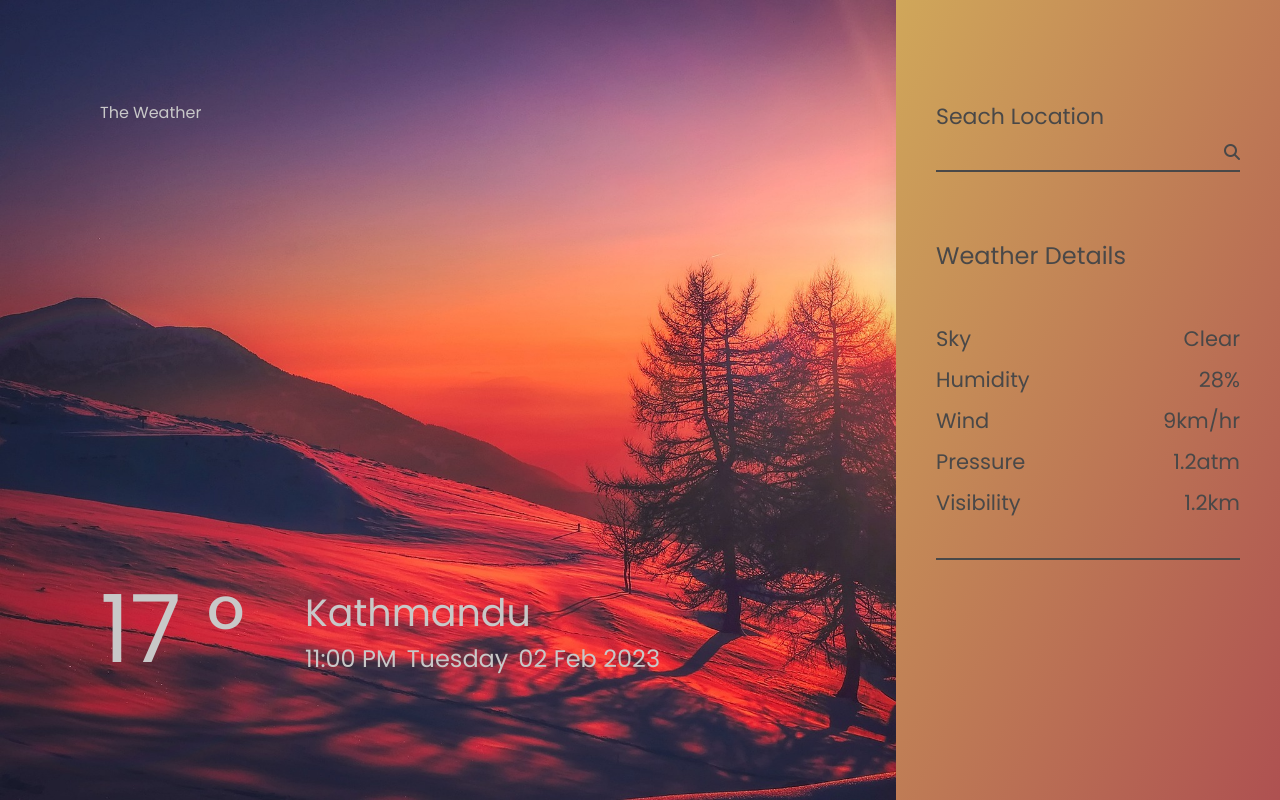
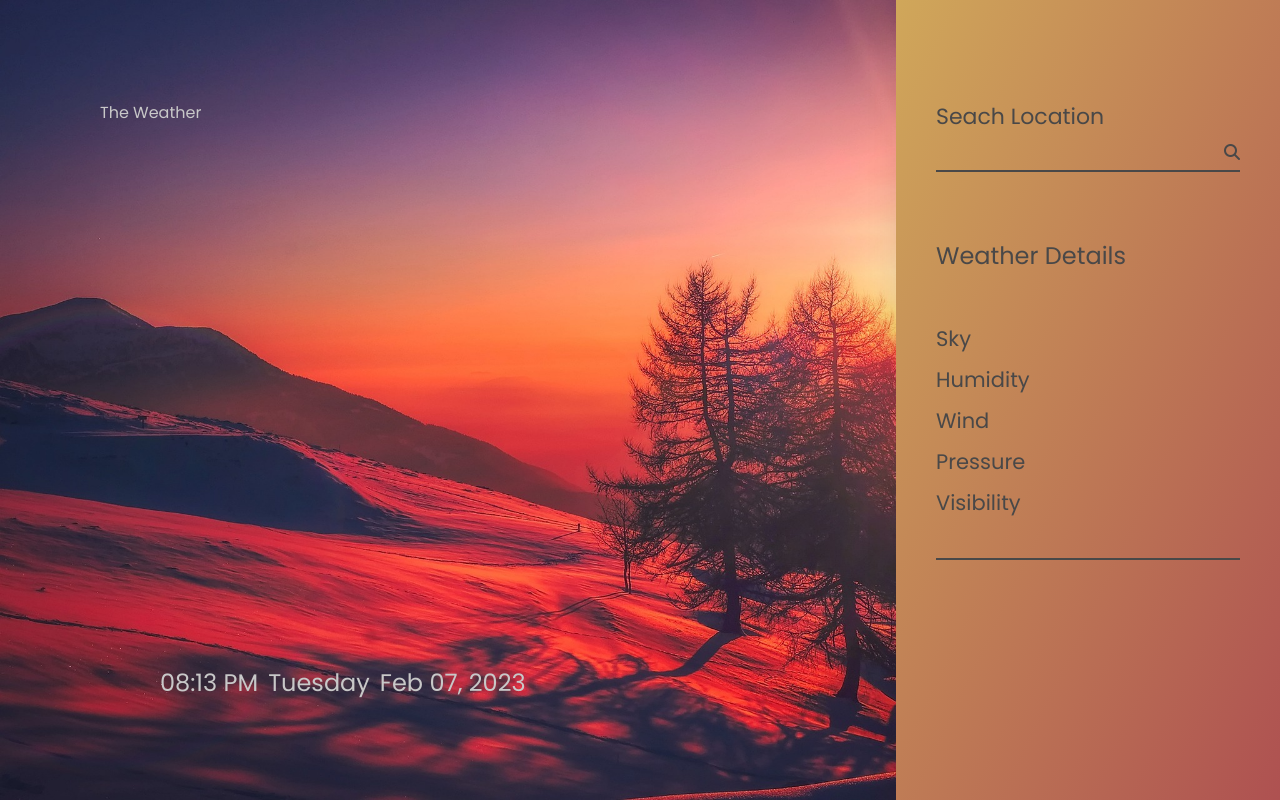
Before and after one commit to thebibeksah/weatherapp, a plain HTML site: page index.html in a window 1280 px wide. Drawn offline with Linux system fonts and the light colour scheme.

Commit message:
Remove default values

```diff
--- a/index.html
+++ b/index.html
@@ -14,14 +14,14 @@
           <div class="title"><span>The Weather</span></div>
           <div class="weather-info">
             <div class="temp">
-              <span id="temp">17&nbsp;&deg;</span>
+              <span id="temp"></span>
             </div>
             <div class="info">
-              <div class="address" id="cityoutput">Kathmandu</div>
+              <div class="address" id="cityoutput"></div>
               <div class="more-info">
-                <div class="time">11:00 PM</div>
-                <div class="day">Tuesday</div>
-                <div class="date">02 Feb 2023</div>
+                <div class="time" id="time"></div>
+                <div class="day" id="day"></div>
+                <div class="date" id="date"></div>
               </div>
             </div>
           </div>
@@ -45,23 +45,23 @@
                 <div class="stats">
                     <div class="group">
                         <div class="dtl">Sky</div>
-                        <div class="data" id="description">Clear</div>
+                        <div class="data" id="description"></div>
                     </div>
                     <div class="group">
                         <div class="dtl">Humidity</div>
-                        <div class="data" id="humi">28%</div>
+                        <div class="data" id="humi"></div>
                     </div>
                     <div class="group">
                         <div class="dtl">Wind</div>
-                        <div class="data" id="wind">9km/hr</div>
+                        <div class="data" id="wind"></div>
                     </div>
                     <div class="group">
                         <div class="dtl">Pressure</div>
-                        <div class="data" id="atm">1.2atm</div>
+                        <div class="data" id="atm"></div>
                     </div>
                     <div class="group">
                         <div class="dtl">Visibility</div>
-                        <div class="data" id="visible">1.2km</div>
+                        <div class="data" id="visible"></div>
                     </div>
                 </div>
             </div>
--- a/js/script.js
+++ b/js/script.js
@@ -7,6 +7,14 @@ let wind = document.querySelector('#wind');
 let humi = document.querySelector('#humi');
 let press = document.querySelector('#atm');
 let visible = document.querySelector('#visible');
+let time1 = document.querySelector('#time');
+let day1 = document.querySelector('#day');
+let date1 = document.querySelector('#date');
+
+let time = new Date().toLocaleTimeString(undefined, { hour: '2-digit', minute: '2-digit' });
+let day = new Date().toLocaleDateString("en-US", { weekday: 'long' });
+let date = new Date().toLocaleDateString("en-US", { day: '2-digit', month: 'short', year: 'numeric' });
+
 
 apik = "3045dd712ffe6e702e3245525ac7fa38"
 
@@ -30,6 +38,7 @@ btn.addEventListener('click', function()
     let visibility = data['visibility']
     let humidity = data['main']['humidity']
     let pressure = data['main']['pressure']
+
     city.innerHTML=`${nameval}`
     temp.innerHTML = `${ convertion(tempature)}&nbsp;&deg;`
     description.innerHTML = `${descrip}`
@@ -37,8 +46,17 @@ btn.addEventListener('click', function()
     humi.innerHTML = `${humidity}%`
     press.innerHTML = `${(pressure/760).toFixed(2)} atm`
     visible.innerHTML = `${(visibility/1000).toFixed(1)} km`
-
   })
 
   .catch(err => alert('You entered Wrong city name'))
 })
+
+inputval.addEventListener("keyup", function(event) {
+    if (event.keyCode === 13) {
+      btn.click();
+    }
+});
+
+time1.innerHTML = `${time}`
+day1.innerHTML = `${day}`
+date1.innerHTML = `${date}`
```
